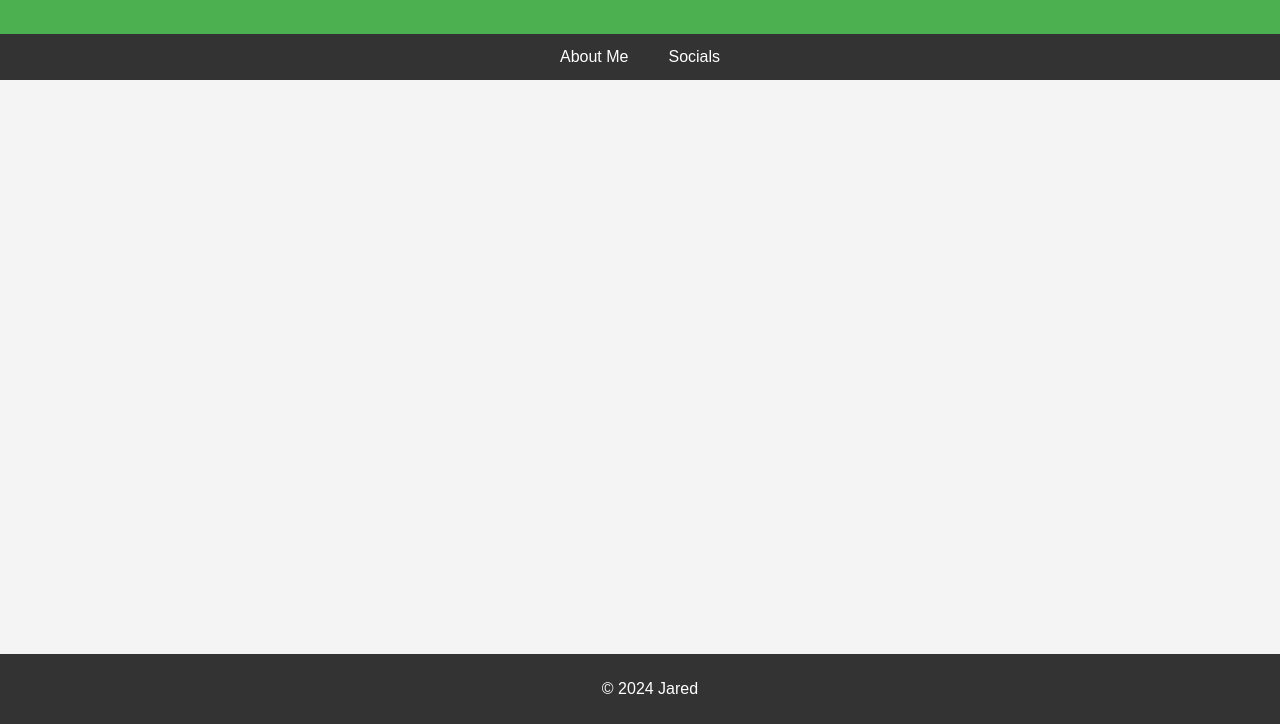
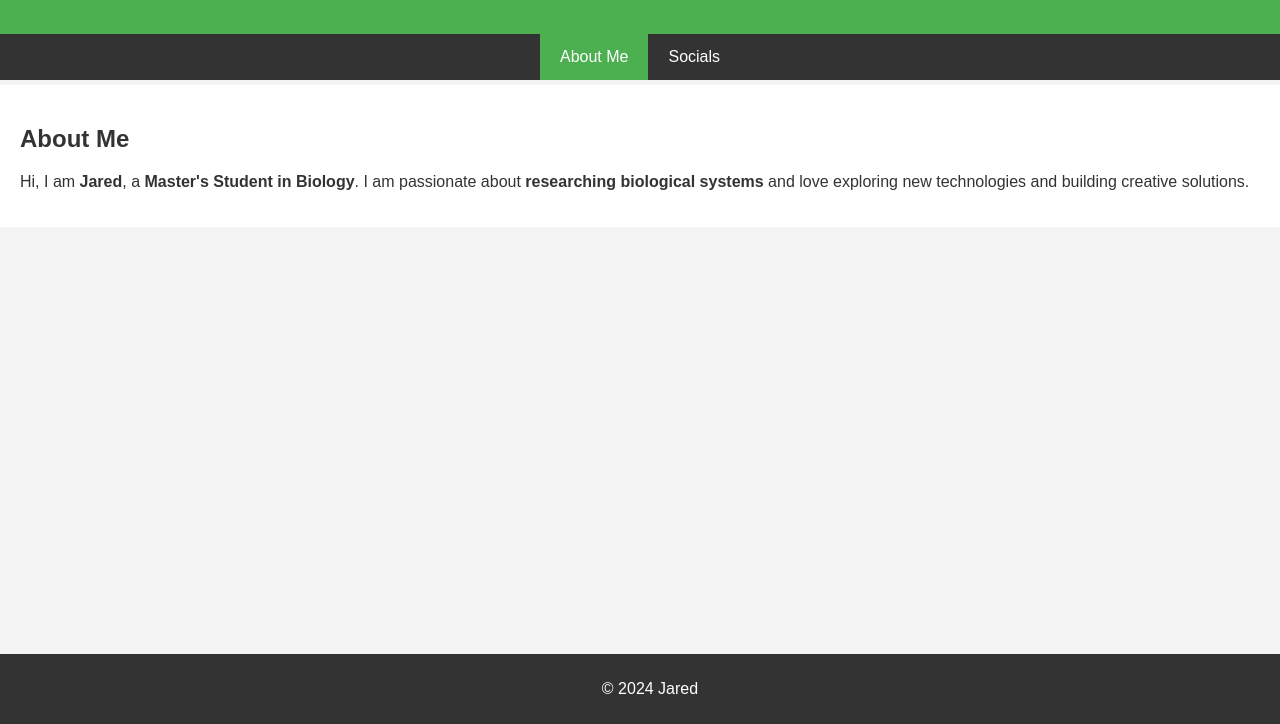
Before and after one commit to jrdred/jrdred.github.io, a plain HTML site: page ra.html in a window 1280 px wide. Shown: the part 76-800 px from the top of the page. Drawn offline with Linux system fonts and the light colour scheme.

Commit message:
Update ra.html

```diff
--- a/ra.html
+++ b/ra.html
@@ -73,7 +73,7 @@
 
     <div id="about" class="tab-content">
         <h2>About Me</h2>
-        <p>Hi, I am <strong>Jared</strong>, a <strong>Master's Stundent in Biology</strong>. I am passionate about <strong>secret</strong> and love exploring new technologies and building creative solutions.</p>
+        <p>Hi, I am <strong>Jared</strong>, a <strong>Master's Student in Biology</strong>. I am passionate about <strong>researching biological systems</strong> and love exploring new technologies and building creative solutions.</p>
     </div>
 
     <div id="socials" class="tab-content">
@@ -81,6 +81,7 @@
         <p>You can find me on:</p>
         <ul>
             <li><a href="https://www.instagram.com/jaweeeid/" target="_blank">Instagram</a></li>
+            <!-- Add more social media links as needed -->
         </ul>
     </div>
 
@@ -105,7 +106,7 @@
             }
 
             // Show the selected tab
-            document.getElementById(About).style.display = "block";
+            document.getElementById(tabName).style.display = "block"; // Corrected here
             evt.currentTarget.className += " active";
         }
 
```
